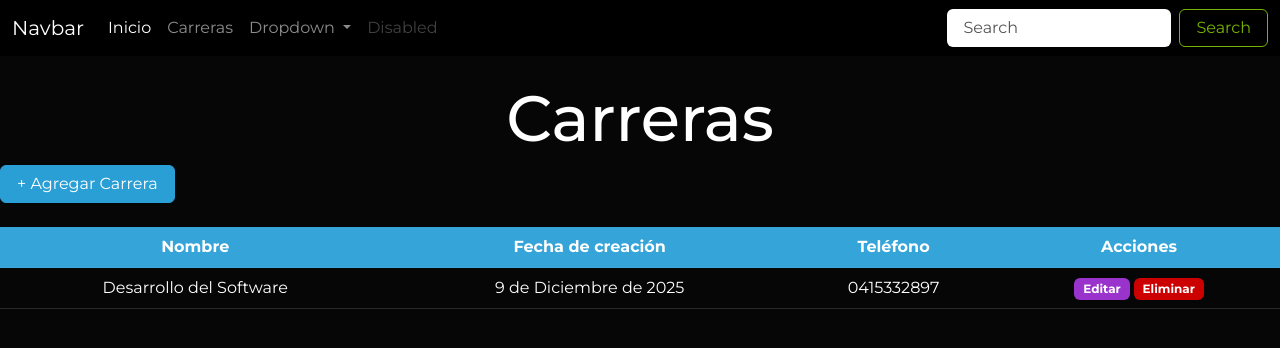
After one commit to yondergb/universidad_django, a Django app: page /carreras/ in a window 1280 px wide. The commit adds this page. Shown: the top 348 px of the page. Run offline with Django 5.2, Linux system fonts and the light colour scheme; data comes from the database, SQL or seed files in the repository; both versions use the stored data as it was after the commit; some libraries are stand-ins or nearby versions.

Commit message:
Creando formulario con ventana modal

```diff
--- /dev/null
+++ b/Aplicaciones/Educacion/templates/carreras.html
@@ -0,0 +1,83 @@
+{% extends 'plantilla.html' %} {% load static %}
+{% block titulo %}
+    <title>Universidad Carreras</title>
+{% endblock titulo %}
+
+{% block contenido %}
+<div class="conteiner">
+    <h1 class="text-center mt-4">Carreras</h1>
+    <!-- Button trigger modal -->
+    <button type="button" class="btn btn-primary mb-4" data-bs-toggle="modal" data-bs-target="#exampleModal">
+    + Agregar Carrera
+    </button>
+    {% if carreras %}
+    <div class="table-responsive">
+        <table class="table table-hover table-striped text-center">
+            <thead class="table-primary">
+                <tr>
+                    <th>Nombre</th>
+                    <th>Fecha de creación</th>
+                    <th>Teléfono</th>
+                    <th>Acciones</th>
+                </tr>
+
+            </thead>
+            <tbody>
+                {% for carrera in carreras %}
+                    <tr>
+                        <td>{{carrera.nombre_car}}</td>
+                        <td>{{carrera.fecha_creacion_car}}</td>
+                        <td>{{carrera.telefono_car}}</td>
+                        <td>
+                            <a href="" class="btn badge bg-info">Editar</a>
+                            <a href="{% url 'eliminar_carrera' carrera.id_car %}" class="btn badge bg-danger">Eliminar</a>
+                        </td>
+                    </tr>
+                {% endfor %}
+            </tbody>
+        </table>
+
+    </div>
+    {% else %}
+    <div class="alert alert-warning nt-4 text-center">
+        No hay Carreras Registradas en la Base de Datos
+    </div>
+    {% endif %}
+</div>
+<!-- Modal -->
+<div class="modal fade" id="exampleModal" tabindex="-1" aria-labelledby="exampleModalLabel" aria-hidden="true">
+  <div class="modal-dialog">
+    <div class="modal-content">
+      <div class="modal-header">
+        <h1 class="modal-title fs-5" id="exampleModalLabel">Agregar Carrera</h1>
+        <button type="button" class="btn-close" data-bs-dismiss="modal" aria-label="Close"></button>
+      </div>
+      <div class="modal-body">
+        <form action="{% url 'crear_carrera' %}" method="post">
+            {% csrf_token %}
+            <div class="mb-4">
+                <label for="" class="form-label">Nombre</label>
+                <input type="text" placeholder="Sistemas Operativos" id="nombre_car" name="nombre_car"
+                required class="form-control" />
+            </div>
+            <div class="mb-4">
+                <label for="" class="form-label">Fecha creación</label>
+                <input type="date" id="fecha_creacion_car" name="fecha_creacion_car"
+                required class="form-control" />
+            </div>
+            <div class="mb-4">
+                <label for="" class="form-label">Teléfono</label>
+                <input type="text" placeholder="04129985421" id="telefono_car" name="telefono_car"
+                required class="form-control" />
+            </div>
+            <div class="modal-footer">
+              <button type="button" class="btn btn-secondary" data-bs-dismiss="modal">Cancelar</button>
+              <button type="submit" class="btn btn-primary">Guardar</button>
+            </div>
+        </form>
+      </div>
+    </div>
+  </div>
+</div>
+
+{% endblock contenido %}
--- a/Aplicaciones/Educacion/templates/plantilla.html
+++ b/Aplicaciones/Educacion/templates/plantilla.html
@@ -25,10 +25,10 @@
     <div class="collapse navbar-collapse" id="navbarSupportedContent">
       <ul class="navbar-nav me-auto mb-2 mb-lg-0">
         <li class="nav-item">
-          <a class="nav-link active" aria-current="page" href="#">Home</a>
+          <a class="nav-link active" aria-current="page" href="/">Inicio</a>
         </li>
         <li class="nav-item">
-          <a class="nav-link" href="#">Link</a>
+          <a class="nav-link" href="{% url 'carreras' %}">Carreras</a>
         </li>
         <li class="nav-item dropdown">
           <a class="nav-link dropdown-toggle" href="#" role="button" data-bs-toggle="dropdown" aria-expanded="false">
--- a/Aplicaciones/Educacion/urls.py
+++ b/Aplicaciones/Educacion/urls.py
@@ -3,4 +3,7 @@ from . import views
 
 urlpatterns = [
     path('', views.inicio),
+    path('carreras/', views.carreras, name="carreras"),
+    path('crear_carrera/', views.crear_carrera, name="crear_carrera"),
+    path('eliminar_carrera/<id>', views.eliminar_carrera, name="eliminar_carrera"),
 ]
--- a/Aplicaciones/Educacion/views.py
+++ b/Aplicaciones/Educacion/views.py
@@ -1,5 +1,26 @@
-from django.shortcuts import render
+from django.shortcuts import render, redirect
+from .models import Carrera
 
 # Create your views here.
 def inicio(request):
     return render(request, 'index.html')
+
+def carreras(request):
+    carrerasDbb = Carrera.objects.all()
+    return render(request, 'carreras.html', {
+        "carreras" : carrerasDbb
+    })
+
+def crear_carrera(request):
+    if request.method == 'POST':
+        nombre = request.POST['nombre_car']
+        fecha_creacion = request.POST['fecha_creacion_car']
+        telefono = request.POST['telefono_car']
+
+        Carrera.objects.create(nombre_car=nombre, fecha_creacion_car=fecha_creacion, telefono_car=telefono)
+        return redirect('/carreras')
+
+def eliminar_carrera(request, id):
+    carreraDb = Carrera.objects.get(id_car=id)
+    carreraDb.delete()
+    return redirect('/carreras')
```
Also changed, not shown: universidad.db.
